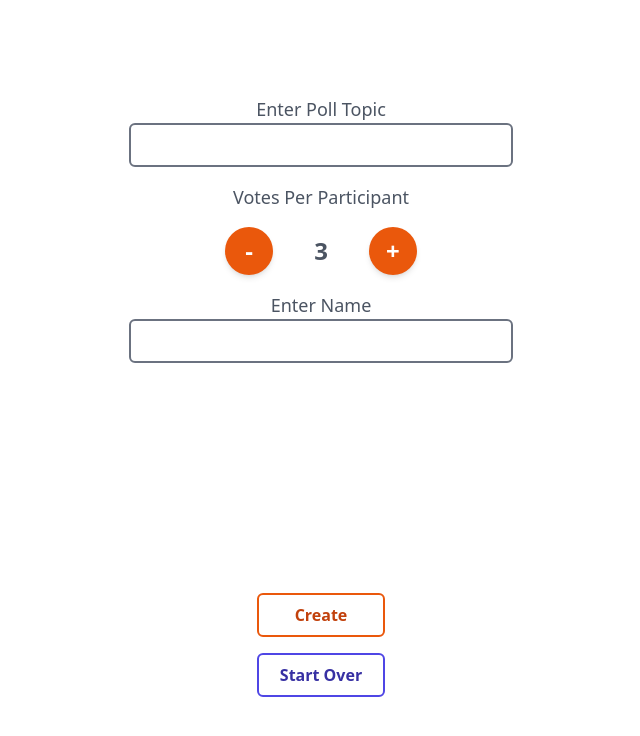
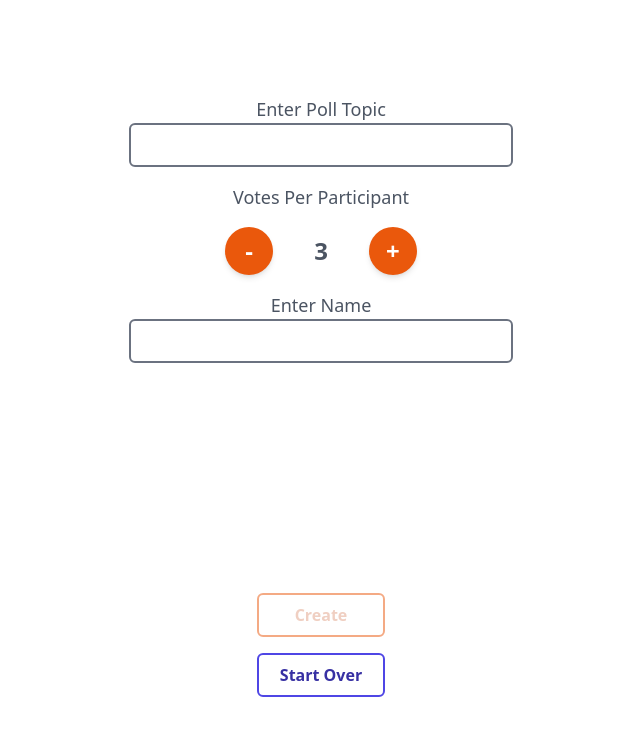
Before and after one commit to HysenB/ranker, a React (Vite) app in the folder client/: page / in a window 1280 px wide. Both pictures are taken after a click on the button "Create New Poll". Shown: the top 736 px of the page, without its empty margins (319-959 px from the left). Built offline with nearby package versions, Linux system fonts and the light colour scheme; the HTML template or start-up script is replaced by a standard one.

Commit message:
AreFieldsValid & start over

```diff
--- a/client/src/pages/Create.tsx
+++ b/client/src/pages/Create.tsx
@@ -1,10 +1,28 @@
 import React, { useState } from "react"
 import CountSelector from "../components/ui/CountSelector"
+import { actions } from "../state"
 
 export const Create: React.FC = () => {
     const [pollTopic, setPollTopic] = useState('')
-    const [maxVote, setMaxVote] = useState(3)
+    const [maxVotes, setMaxVotes] = useState(3)
     const [name, setName] = useState('')
+
+
+    const areFieldsValid = (): boolean => {
+        if (pollTopic.length < 1 || pollTopic.length > 100) {
+            return false;
+        }
+
+        if (maxVotes < 1 || maxVotes > 5) {
+            return false;
+        }
+
+        if (name.length < 1 || name.length > 25) {
+            return false;
+        }
+
+        return true;
+    }
 
 
     return (
@@ -25,7 +43,7 @@ export const Create: React.FC = () => {
                         max={5}
                         initial={3}
                         step={1}
-                        onChange={(val) => setMaxVote(val)}
+                        onChange={(val) => setMaxVotes(val)}
                     />
                 </div>
                 <div className="mb-12">
@@ -43,13 +61,13 @@ export const Create: React.FC = () => {
                 <button
                     className="w-32 my-2 box btn-orange"
                     onClick={() => console.log('createPoll')}
-                    disabled={false}
+                    disabled={!areFieldsValid()}
                 >
                     Create
                 </button>
                 <button
                     className="w-32 my-2 box btn-purple"
-                    onClick={() => console.log('starting over')}
+                    onClick={() => actions.startOver()}
                 >
                     Start Over
                 </button>
--- a/client/src/state.ts
+++ b/client/src/state.ts
@@ -17,6 +17,9 @@ const state: AppState = proxy({
 const actions = {
     setPage: (page: AppPage): void => {
         state.currentPage = page;
+    },
+    startOver: (): void => {
+        actions.setPage(AppPage.Welcome);
     }
 }
 
```
